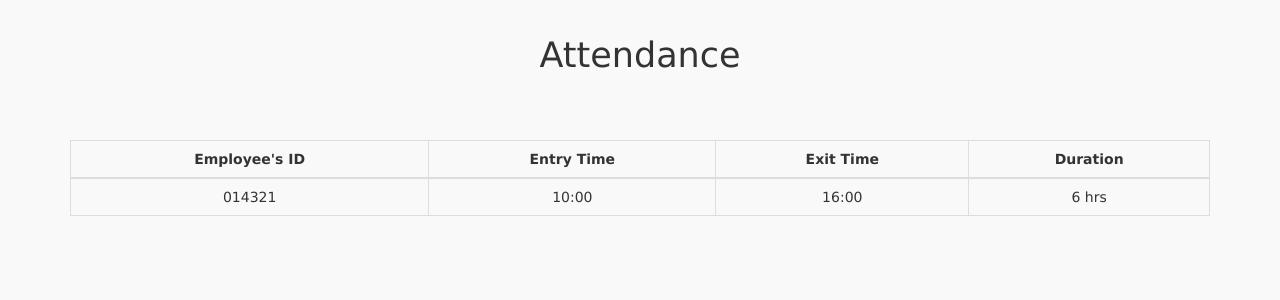
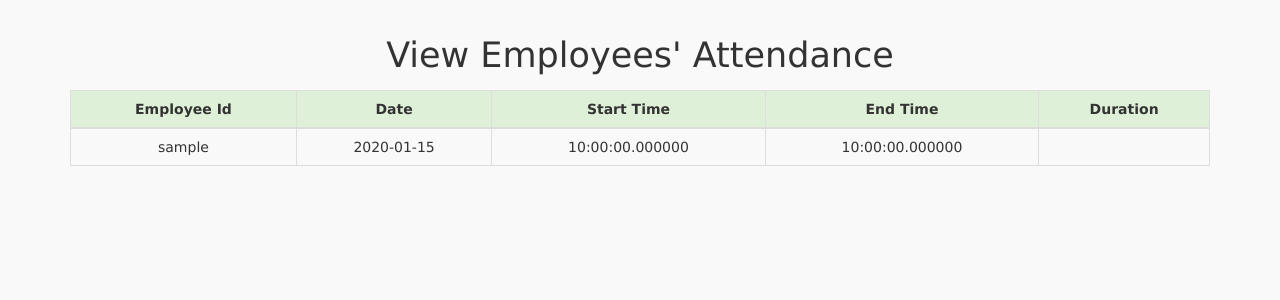
Before and after one commit to rashiknahian/RFIDAttendanceSystem, a PHP site: page /attendance.php in a window 1280 px wide. Shown: the part 52-352 px from the top of the page. Run offline with PHP 8.4, Linux system fonts and the light colour scheme; the visitor is signed in with stand-in values (Sample User, id 1); tables that the repository leaves empty or names only in its code hold one stand-in row (values such as "Sample post").

Commit message:
attendance part

```diff
--- a/attendance.php
+++ b/attendance.php
@@ -9,8 +9,7 @@ if (!isset($_SESSION['userSession'])) {
 
 $query = $DBcon->query("SELECT * FROM users WHERE user_id=".$_SESSION['userSession']);
 $userRow=$query->fetch_array();
-/* Database Connection Aborted*/
-$DBcon->close();
+
 
 ?>
     <!DOCTYPE html>
@@ -25,35 +24,52 @@ $DBcon->close();
         <?php include "navigation.php";?>
         <!-- ./Responsive Navigation -->
 
-        <!-- Main Body -->
+           <!-- Main Body -->
         <div class="col-md-12">
             <div class="container main">
-                <p>Attendance</p>
-                <br>
+                <p>View Employees' Attendance</p>
 
-                <table class="table table-striped table-bordered table-hover">
+                <!-- Data View In Table-->
+                <table class="table table-bordered table-striped table-hover table-responsive" id="tableData">
                     <thead>
-                        <tr>
-                            <th>Employee's ID</th>
-                            <th>Entry Time</th>
-                            <th>Exit Time</th>
+                        <tr class="success">
+                            <th>Employee Id</th>
+                            <th>Date</th>
+                            <th>Start Time</th>
+                            <th>End Time</th>
                             <th>Duration</th>
+
+
                         </tr>
                     </thead>
                     <tbody>
-                        <tr>
-                            <td>014321</td>
-                            <td>10:00</td>
-                            <td>16:00</td>
-                            <td>6 hrs</td>
-                        </tr>
+                        <?php
+            $query2 = $DBcon->query("SELECT * FROM attendance");
+            while($data=$query2->fetch_array()){
+
+           echo "
+                <tr>
+
+                    <td>".$data['username']."</td>
+                    <td>".$data['date']."</td>
+                    <td>".$data['starttime']."</td>
+                    <td>".$data['endtime']."</td>
+
+
+
+
+                </tr>
+                ";
+            }
+            //While Loop Ends
+            ?>
                     </tbody>
                 </table>
+
             </div>
+            <!-- ./Main Body -->
+
         </div>
-        <!-- ./Main Body -->
-
-
     </body>
 
     </html>
```
Also changed, not shown: mysqli_login.sql (+14 -5 lines).
